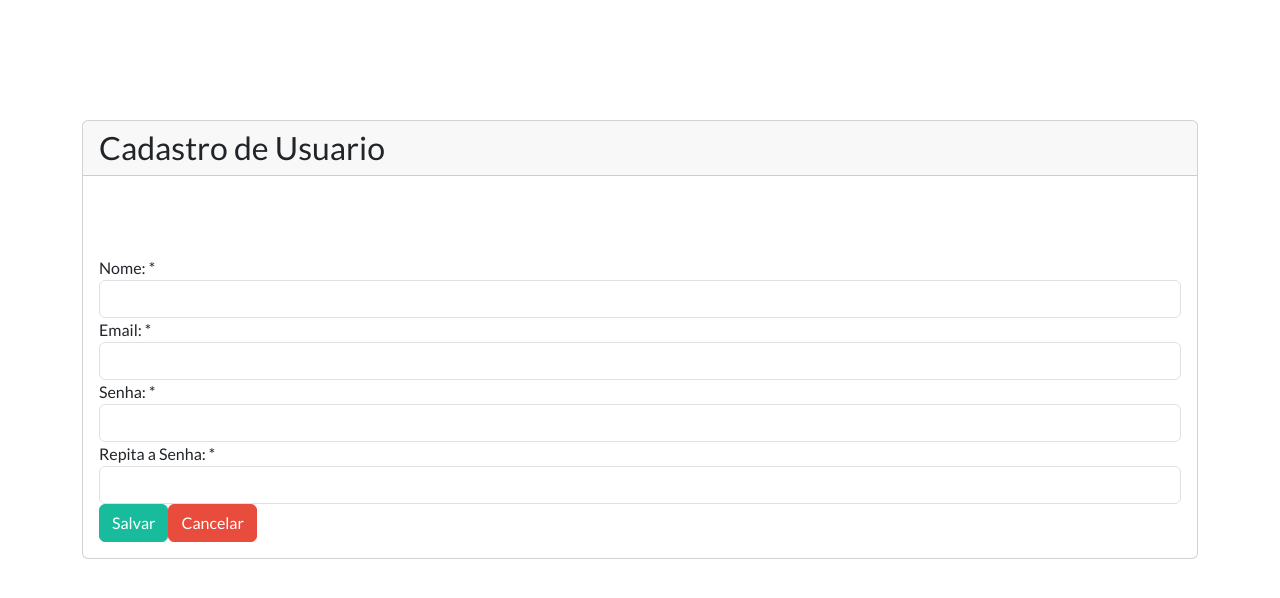
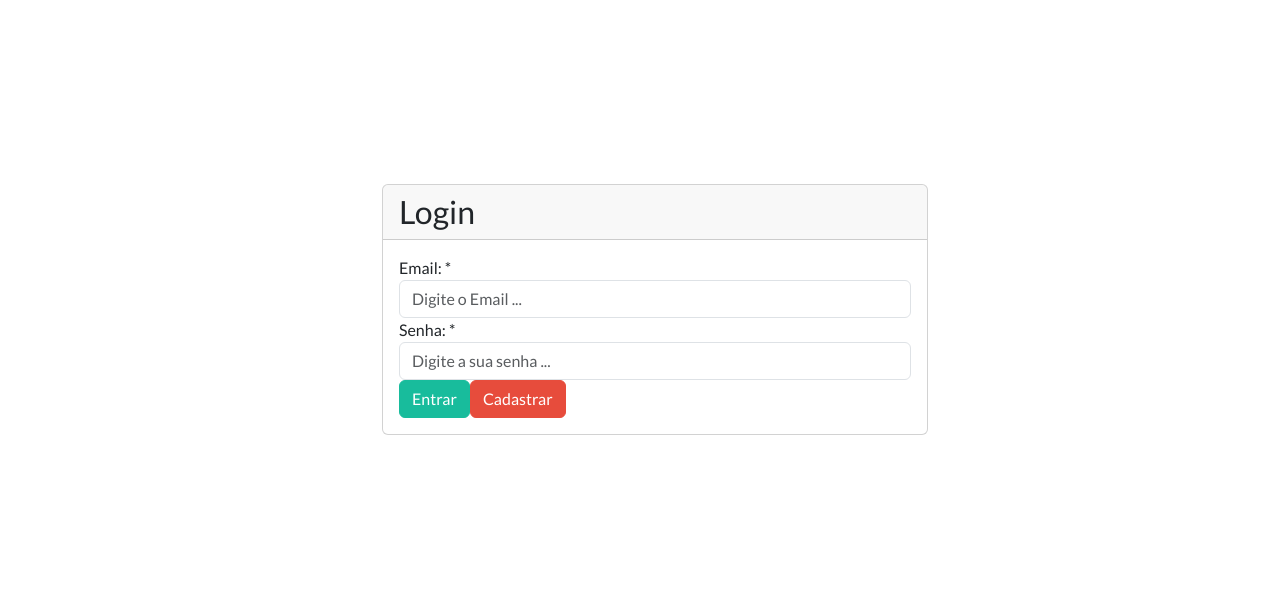
Before and after one commit to brdoliveira/MinhasFinancas, a React (Create React App) app in the folder front-end/minhas-financas-app/: page /login in a window 1280 px wide. Shown: the top 598 px of the page. Built offline with nearby package versions, Linux system fonts and the light colour scheme.

Commit message:
Adicionando primeiras rotas do Projeto

```diff
--- a/front-end/minhas-financas-app/package.json
+++ b/front-end/minhas-financas-app/package.json
@@ -9,6 +9,7 @@
     "bootswatch": "^5.1.3",
     "react": "^18.1.0",
     "react-dom": "^18.1.0",
+    "react-router-dom": "^6.3.0",
     "react-scripts": "5.0.1",
     "web-vitals": "^2.1.4"
   },
--- a/front-end/minhas-financas-app/src/index.js
+++ b/front-end/minhas-financas-app/src/index.js
@@ -1,6 +1,6 @@
 import React from 'react';
 import ReactDOM from 'react-dom/client';
-import App from './App';
+import App from './main/App';
 
 const root = ReactDOM.createRoot(document.getElementById('root'));
 root.render(
--- a/front-end/minhas-financas-app/src/App.js
+++ b/front-end/minhas-financas-app/src/main/App.js
@@ -1,11 +1,11 @@
 import 'bootswatch/dist/flatly/bootstrap.css'
-import './custom.css'
-import CadastroUsuario from './views/CadastroUsuario';
+import '../custom.css'
+import Rotas from './rotas';
 
 function App() {
   return (
     <div className="App">
-      <CadastroUsuario/>
+      <Rotas/>
     </div>
   );
 }
--- /dev/null
+++ b/front-end/minhas-financas-app/src/main/rotas.js
@@ -0,0 +1,18 @@
+import React from "react";
+
+import {Route, Routes, BrowserRouter} from 'react-router-dom';
+import Login from "../views/Login";
+import CadastroUsuario from "../views/CadastroUsuario";
+
+function Rotas(){
+    return(
+        <BrowserRouter>
+            <Routes>
+                <Route path="/login" element={<Login/>} />
+                <Route path="/cadastro-usuarios" element={<CadastroUsuario/>} />
+            </Routes>
+        </BrowserRouter>
+    )
+}
+
+export default Rotas;
```
Also changed, not shown: 1 other file (tests, documents, lock files or other folders).
